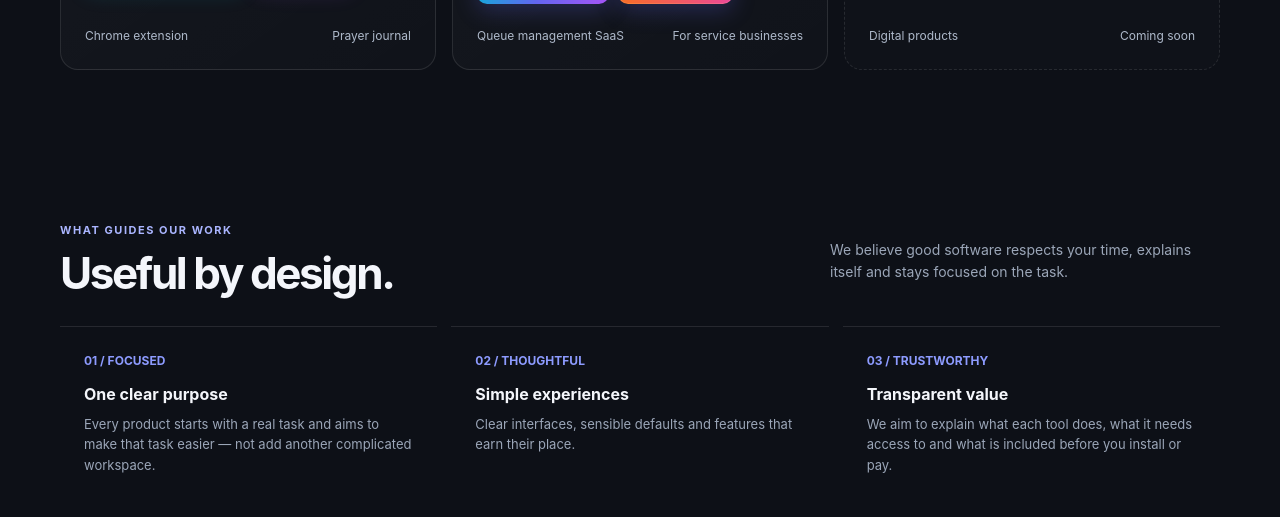
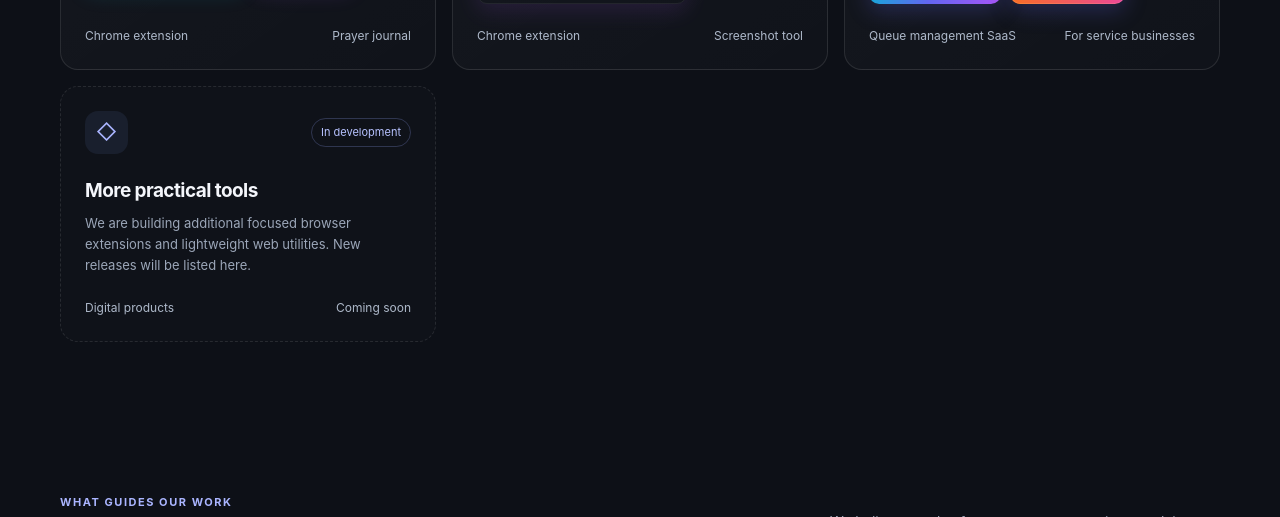
Before and after one commit to best-digital-offer/nndigitals, a plain HTML site: page index.html in a window 1280 px wide. Shown: the part 1853-2370 px from the top of the page. Drawn offline with Linux system fonts and the light colour scheme.

Commit message:
Add TabSnap to N&N Digitals product catalog

```diff
--- a/index.html
+++ b/index.html
@@ -48,6 +48,7 @@
 <article class="product"><div class="product-top"><img class="product-logo" src="https://lh3.googleusercontent.com/_qD6hTxJjnffdwN5I8yFWm2TtquBcQcYw2xlR5J-fRXYZ_B-kuAJypKaXW8rjI2Hw_8e1KxygxZz6q9KNtY1Jjym17A%3Ds60" alt="SameWindow for ChatGPT logo"><span class="tag">Available now</span></div><h3>SameWindow for ChatGPT</h3><p>Organize, search, back up and restore your ChatGPT conversations. Keep projects and important chats easy to find.</p><div class="product-detail">• Create folders and subfolders in the ChatGPT sidebar<br>• Search, rename, reorder and organize chats in bulk<br>• Copy responses or complete conversations<br>• Download backups and restore your folder organization<br>• Google Drive backup for eligible paid plans</div><div class="product-actions"><a class="product-btn" href="https://chromewebstore.google.com/detail/samewindow-for-chatgpt/gdgekhkipbcejpdpcgcfbdnhghebjbag" target="_blank" rel="noopener"><img src="/assets/chrome-logo.svg" alt="">Add to Chrome <span aria-hidden="true">↗</span></a><a class="product-btn alt" href="https://chromewebstore.google.com/detail/samewindow-for-chatgpt/gdgekhkipbcejpdpcgcfbdnhghebjbag" target="_blank" rel="noopener">View details</a></div><div class="product-foot"><span>Chrome extension</span><span>Chat organization</span></div></article>
 <article class="product"><div class="product-top"><img class="product-logo" src="https://lh3.googleusercontent.com/kwnOuF3-_062Ift3VaTpbTkoCfXph6yu10laWL__RgZwFeo4V2ENCo_KzJcSMEpTJnvKRhQbQAczGK5bgGxUQ3WRig%3Ds60" alt="SameWindow for Claude logo"><span class="tag">Available now</span></div><h3>SameWindow for Claude</h3><p>Bring order to your Claude conversations with folders, subfolders, search and simple backup tools.</p><div class="product-detail">• Create folders and subfolders in the Claude sidebar<br>• Find, rename and reorder conversations<br>• Export and restore your folder organization<br>• Choose themes and use keyboard shortcuts<br>• Google Drive backup for eligible paid plans</div><div class="product-actions"><a class="product-btn" href="https://chromewebstore.google.com/detail/samewindow-for-claude/idchnpigeopdmbciaflmpjnaaibfeegb" target="_blank" rel="noopener"><img src="/assets/chrome-logo.svg" alt="">Add to Chrome <span aria-hidden="true">↗</span></a><a class="product-btn alt" href="https://chromewebstore.google.com/detail/samewindow-for-claude/idchnpigeopdmbciaflmpjnaaibfeegb" target="_blank" rel="noopener">View details</a></div><div class="product-foot"><span>Chrome extension</span><span>Chat organization</span></div></article>
 <article class="product"><div class="product-top"><img class="product-logo" src="/assets/faithjournal-logo.svg" alt="FaithJournal logo"><span class="tag">Available now</span></div><h3>FaithJournal</h3><p>A peaceful digital prayer journal to record prayer requests, track answered prayers and keep your spiritual reflections organized.</p><div class="product-detail">• Record and organize personal prayer requests<br>• Track prayers and mark answered prayers<br>• Keep a private history of your reflections<br>• Simple, focused experience in your browser</div><div class="product-actions"><a class="product-btn" href="https://chromewebstore.google.com/detail/pefifbegbbciegbaabkelegnaghlaeef" target="_blank" rel="noopener"><img src="/assets/chrome-logo.svg" alt="">Add to Chrome <span aria-hidden="true">↗</span></a><a class="product-btn alt" href="https://chromewebstore.google.com/detail/pefifbegbbciegbaabkelegnaghlaeef" target="_blank" rel="noopener">View details</a></div><div class="product-foot"><span>Chrome extension</span><span>Prayer journal</span></div></article>
+<article class="product"><div class="product-top"><img class="product-logo" src="/assets/tabsnap-logo.svg" alt="TabSnap logo" style="background:transparent;padding:0"><span class="tag">Available now</span></div><h3>TabSnap</h3><p>Capture full-page screenshots of all your open browser tabs or choose only the tabs you need. Save your captures as PNG images or a PDF.</p><div class="product-detail">• Capture full-page or visible tab content<br>• Select individual tabs or capture all tabs<br>• Export screenshots as PNG or a combined PDF<br>• Scroll through your open tabs in a clear, compact list<br>• Simple local-first workflow</div><div class="product-actions"><span class="product-btn alt" aria-disabled="true" style="opacity:.7;cursor:default">Add to Chrome — Coming soon</span></div><div class="product-foot"><span>Chrome extension</span><span>Screenshot tool</span></div></article>
 <article class="product"><div class="product-top"><img class="product-logo" src="/assets/queueturn-logo.svg" alt="QueueTurn logo"><span class="tag">Available now</span></div><h3>QueueTurn</h3><p>A simple digital queue management platform that helps businesses organize walk-ins and keep customers informed.</p><div class="product-detail">• Let customers join a queue using a QR code<br>• Show live ticket status and queue progress<br>• Give staff tools to call, serve and manage visitors<br>• Display the live queue on a TV screen<br>• Review queue activity with analytics and exports</div><div class="product-actions"><a class="product-btn queueturn" href="https://www.queueturn.com" target="_blank" rel="noopener">Visit QueueTurn ↗</a><a class="product-btn queueturn alt" href="https://www.queueturn.com/#pricing" target="_blank" rel="noopener">Plans & pricing</a></div><div class="product-foot"><span>Queue management SaaS</span><span>For service businesses</span></div></article>
 <article class="product placeholder"><div class="product-top"><div class="product-icon">◇</div><span class="tag">In development</span></div><h3>More practical tools</h3><p>We are building additional focused browser extensions and lightweight web utilities. New releases will be listed here.</p><div class="product-foot"><span>Digital products</span><span>Coming soon</span></div></article>
 </div>
```
